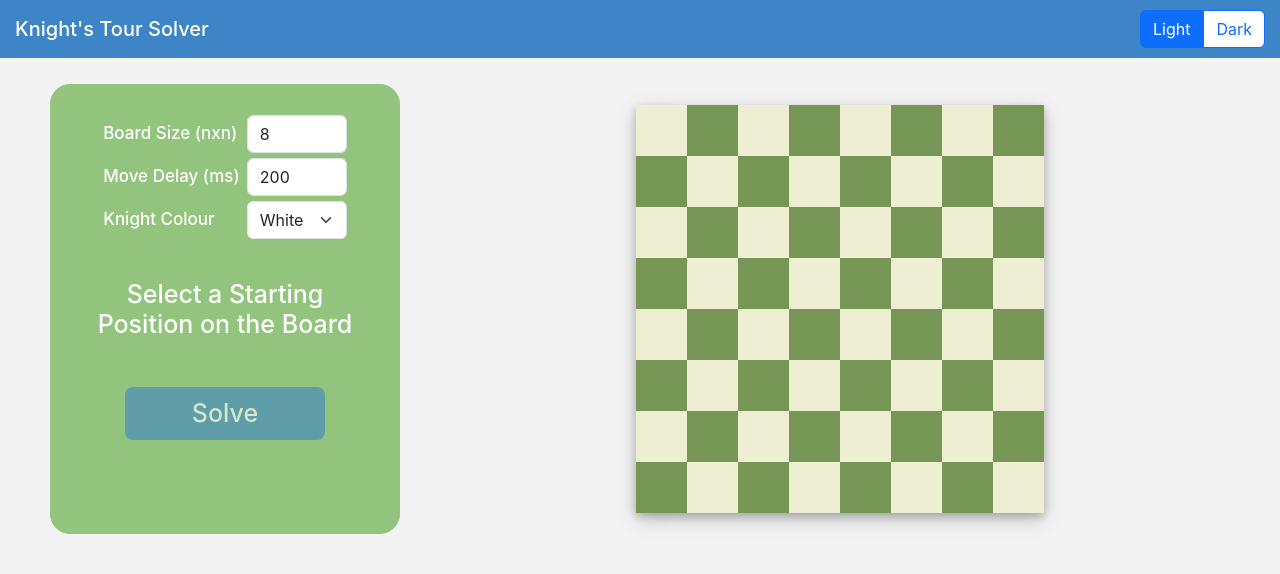
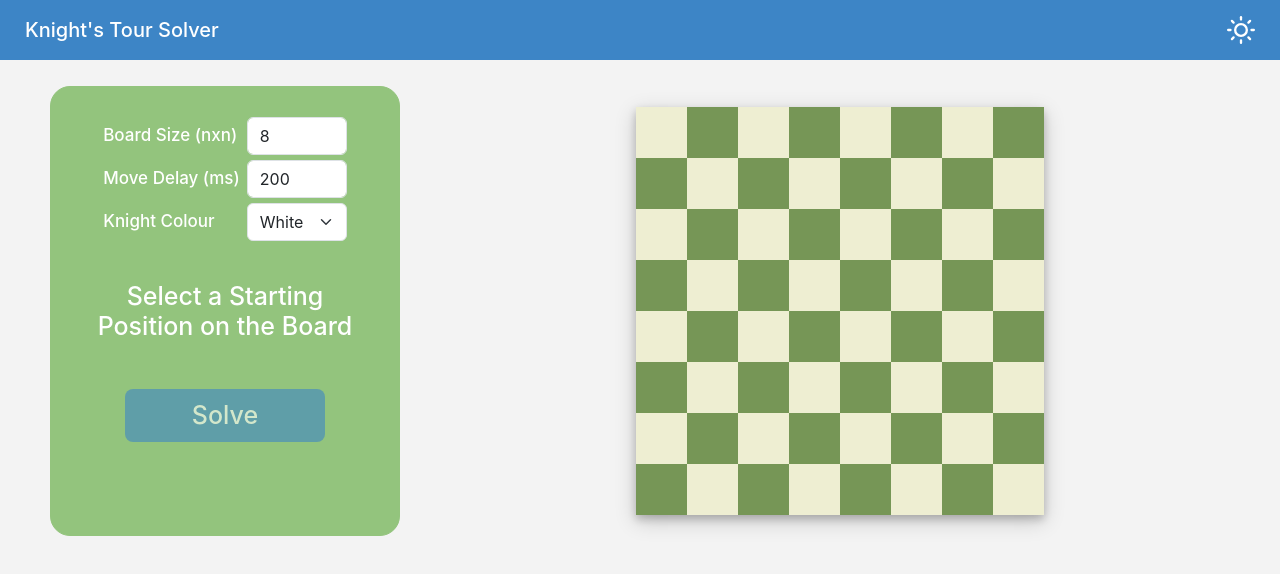
Before and after one commit to morganyeh06/knights-tour-solver, a React (Vite) app: page / in a window 1280 px wide. Shown: the top 574 px of the page. Built offline with nearby package versions, Linux system fonts and the light colour scheme.

Commit message:
add theme switch icon

```diff
--- a/src/App.css
+++ b/src/App.css
@@ -4,6 +4,7 @@
 
 #root {
   margin: 0 auto;
+  height: 100%;
 
   font-family: Inter, system-ui, Avenir, Helvetica, Arial, sans-serif;
   font-weight: 500;
@@ -30,7 +31,7 @@
 .header {
   width: 100%;
   min-width: 400px;
-  padding: 10px;
+  padding: 15px;
 
   color: white;
   background: #3d85c6;
@@ -42,26 +43,28 @@
 #title {
   margin-top: auto;
   margin-bottom: auto;
-  margin-left: 5px;
+  margin-left: 10px;
 
   font-size: 20px;
 }
 
-.switch {
-  margin-left: auto;
-  margin-right: 5px;
-}
+
 
 /* ------------------------------------- ThemeSwitch --------------------------------------------- */
 
-#root .btn-check + .btn-outline-primary {
-  background-color: white;
-  color: #0d6efd;
+.theme-toggle {
+  margin-left: auto;
+  margin-right: 10px;
 }
 
-#root .btn-check:checked + .btn-outline-primary {
-  background-color: #0d6efd;
-  color: white;
+#theme-switch {
+  display: none;
+}
+
+#theme-img {
+  position: relative;
+  width: 28px;
+  height: 28px;
 }
 
 /* ------------------------------------- ActionBox --------------------------------------------- */
--- a/src/App.tsx
+++ b/src/App.tsx
@@ -32,6 +32,7 @@ function App() {
     const url = "http://127.0.0.1:8080/?size=" + size
                   + "&row=" + activeSquare[0] + "&col=" + activeSquare[1];
 
+    // attempt to fetch data, display error message if failed
     try {
       const response = await axios.get(url);
       return response.data.moves;
@@ -44,9 +45,10 @@ function App() {
   // sleep(ms) pauses for a specified number of ms
   function sleep(ms: number) {
     return new Promise(resolve => setTimeout(resolve, ms));
-}
+  }
 
-  // solveTour() performs Knights Tour solving and animation when button is clicked
+  // solveTour() performs Knights Tour solving and
+  // displays result when button is clicked
   async function solveTour() {
     setIsRunning(true);
     setIsLoading(true);
@@ -58,6 +60,7 @@ function App() {
     // check if a solution was found
     if(moveList.length === 1 && moveList[0][0] === -1) {
       setIsRunning(false);
+      await sleep(100);
       alert("No solution found. Please choose a different starting position or board size.");
     } else {
       const len = moveList.length;
@@ -70,9 +73,7 @@ function App() {
         const ID = "row " + r + " col " + c;
 
         // update active square, add to map, play sound effect
-        if(delay >= 30) {
-          playSound(moveSound);
-        }
+        if(delay >= 30) { playSound(moveSound); }
         setActiveSquare(coord);
         setMoveMap(moveMap.set(ID, i+1));
 
--- a/src/components/Banner.tsx
+++ b/src/components/Banner.tsx
@@ -5,7 +5,7 @@ export default function Banner() {
     return (<>
         <div className="header">
             <p id="title">Knight's Tour Solver</p>
-            <div className="switch"><ThemeSwitch/></div>
+            <ThemeSwitch/>
         </div>
     </>)
 };
--- a/src/components/ThemeSwitch.tsx
+++ b/src/components/ThemeSwitch.tsx
@@ -1,23 +1,33 @@
 import '/src/App.css';
+import { useState, useEffect } from 'react';
+import Sun from "/src/assets/sun.svg";
+import Moon from "/src/assets/moon.svg";
 
 export default function ThemeSwitch() {
+    const [isDark, setIsDark] = useState(false);
 
-    // element-specfic styles for light and dark labels
-    const lightStyle = {
-        borderTopRightRadius: 0,
-        borderBottomRightRadius: 0
+    function handleChange() {
+        setIsDark(!isDark);
     }
 
-    const darkStyle = {
-        borderTopLeftRadius: 0,
-        borderBottomLeftRadius: 0
-    }
+    useEffect(() => {
+        // css classes to toggle dark mode
+
+
+        if (isDark) {
+            document.body.classList.add('dark');
+        } else {
+            document.body.classList.remove('dark');
+        }
+        }, [isDark]);
 
     return (<>
-        <input type="radio" className="btn-check" name="options" id="light" defaultChecked></input>
-        <label className="btn btn-outline-primary" htmlFor="light" style={lightStyle}>Light</label>
+        <div className="theme-toggle">
+            <input type="checkbox" id="theme-switch" checked={isDark} onChange={handleChange}></input>
+            <label htmlFor="theme-switch">
+                <img src={isDark ? Moon : Sun} alt={isDark ? "moon" : "sun"} id="theme-img"></img>
+            </label>
+        </div>
 
-        <input type="radio" className="btn-check" name="options" id="dark"></input>
-        <label className="btn btn-outline-primary" htmlFor="dark" style={darkStyle}>Dark</label>
     </>)
 };
```
Also changed, not shown: src/assets/moon.svg (added), src/assets/sun.svg (added).
